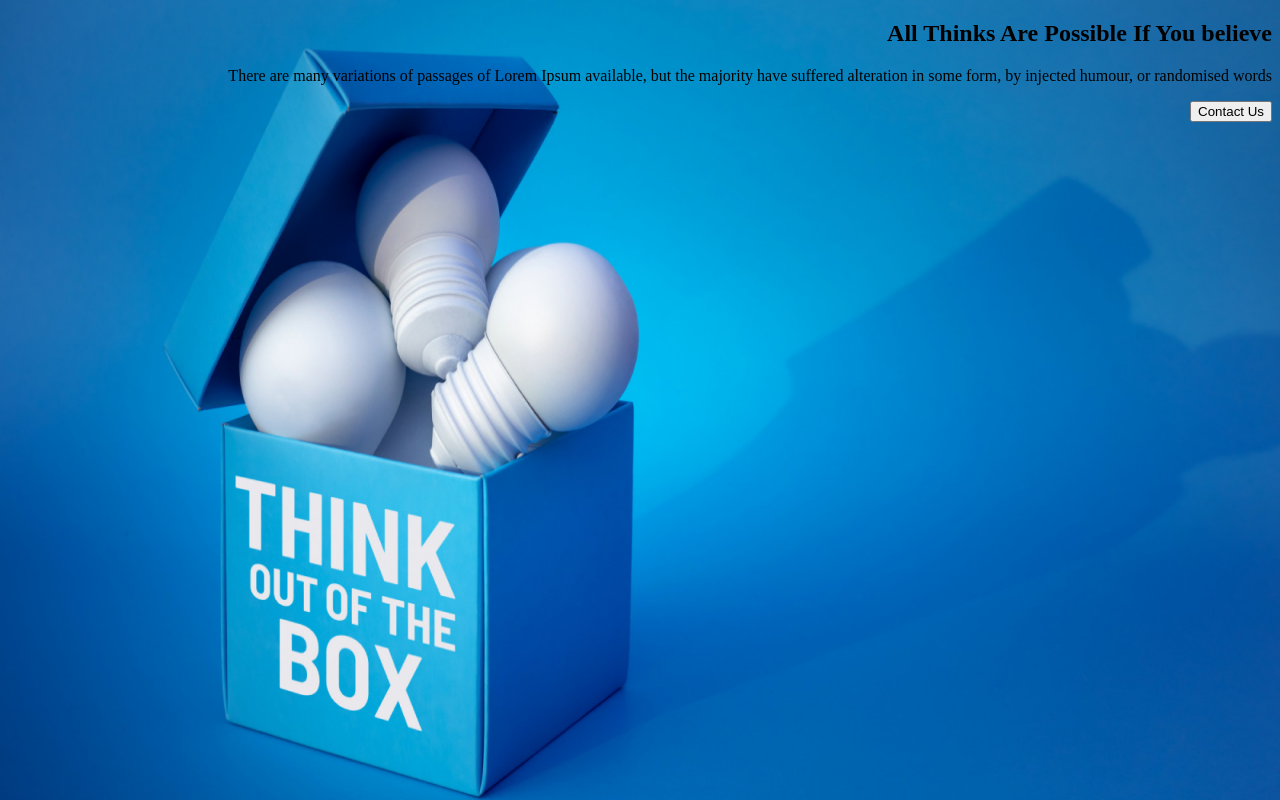
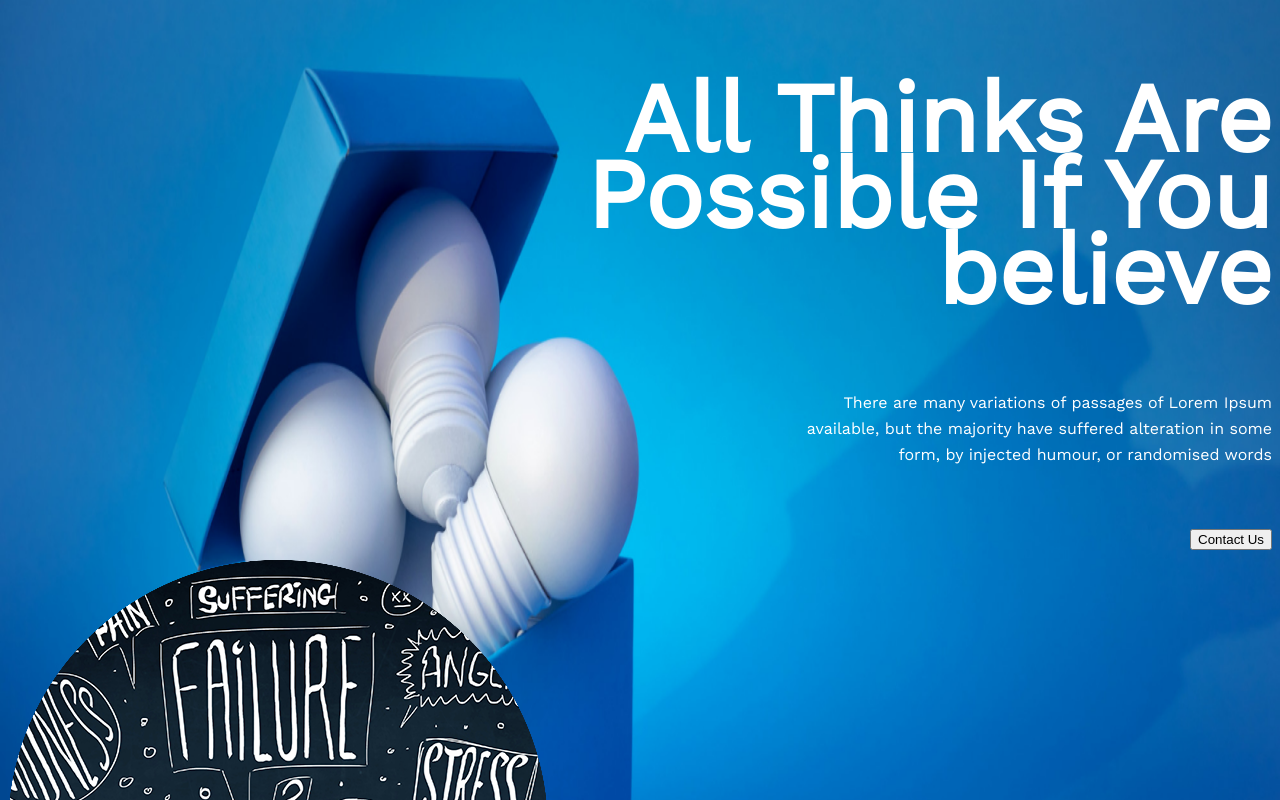
Before and after one commit to RedowanSajeeb/new-year-new-me23, a plain HTML site: page index.html in a window 1280 px wide. Shown: the top 800 px of the page. Drawn offline with nearby package versions, Linux system fonts and the light colour scheme.

Commit message:
end-first-section

```diff
--- a/index.html
+++ b/index.html
@@ -8,16 +8,35 @@
     <link rel="icon" type="image/x-icon" href="imgsf/2111427.png">
     <!-- stylelink -->
     <link rel="stylesheet" href="stylef/style.css">
+    <!-- font-link -->
+    <link rel="preconnect" href="https://fonts.googleapis.com"><link rel="preconnect" href="https://fonts.gstatic.com" crossorigin><link href="https://fonts.googleapis.com/css2?family=Work+Sans&display=swap" rel="stylesheet">
 </head>
 <body>
     <!-- first-section-start -->
+    <!-- /* All Thinks Are Possible If You believe */ -->
+   <main>
     <section class="first-section">
         <div>
-            <h1>All Thinks Are Possible If You believe</h1>
-            <p>There are many variations of passages of Lorem Ipsum available, but the majority have suffered alteration in some form, by injected humour, or randomised words</p>
+            <h1>All Thinks Are <br> Possible If You <br> believe</h1>
+            <p class="first-section-pclass">There are many variations of passages of Lorem Ipsum <br> available, but the majority have suffered alteration in some <br> form, by injected humour, or randomised words</p>
             <button>Contact Us</button>
         </div>
     </section>
+    <!-- first-section-end -->
+    <!-- Second-section-start -->
+    <section>
+ <div>
+<img src="imgsf/fotor_2023-1-7_1_54_55.png" alt="">
+ </div>
+ <div>
+
+ </div>
+    </section>
+
+
+
+
+   </main>
 
 </body>
 </html>
--- a/stylef/style.css
+++ b/stylef/style.css
@@ -1,14 +1,27 @@
 
 body{
-  min-height: 100%;
   background-image: url("../imgsf/bannar/banner3.png");
   background-repeat: no-repeat;
-  background-attachment: fixed;
+  /* background-attachment: fixed; */
   background-size: 100% 100%;
 }
 /* first-section-style */
+/* All Thinks Are Possible If You believe */
 .first-section{
+    font-family: 'Work Sans';
+font-style: normal;
+font-weight: 700;
+font-size: 65px;
+line-height: 76px;
     text-align: right;
-
+    color: #FFFFFF;
 
 }
+.first-section-pclass{
+    font-size: 16px;
+    font-weight: 400;
+    line-height: 26px;
+
+}
+/* end-first-section */
+/* <!-- Second-section-start --> */
```
Also changed, not shown: imgsf/fotor_2023-1-7_1_54_55.png (added).
